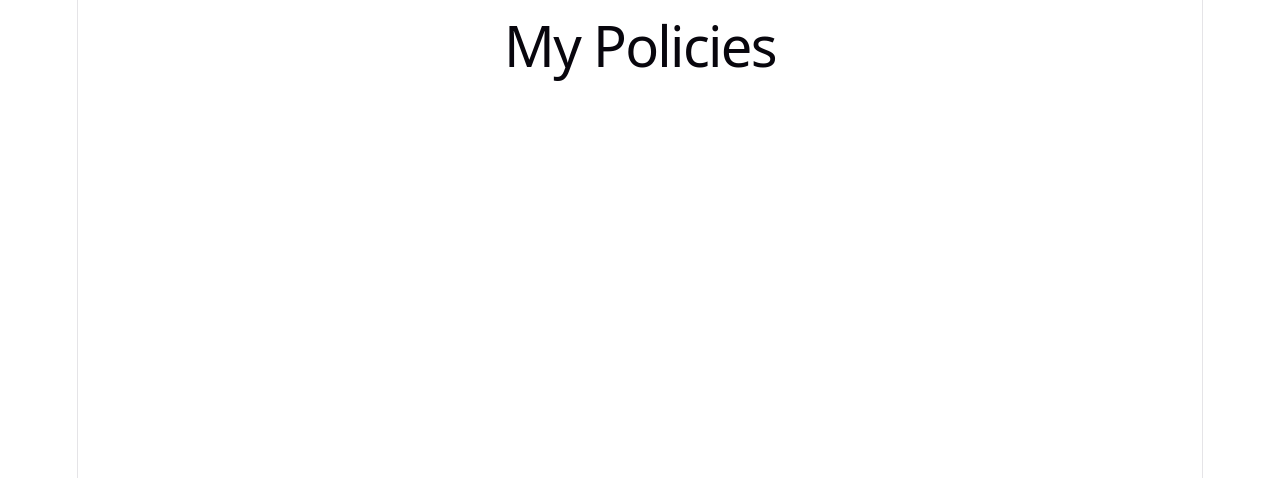
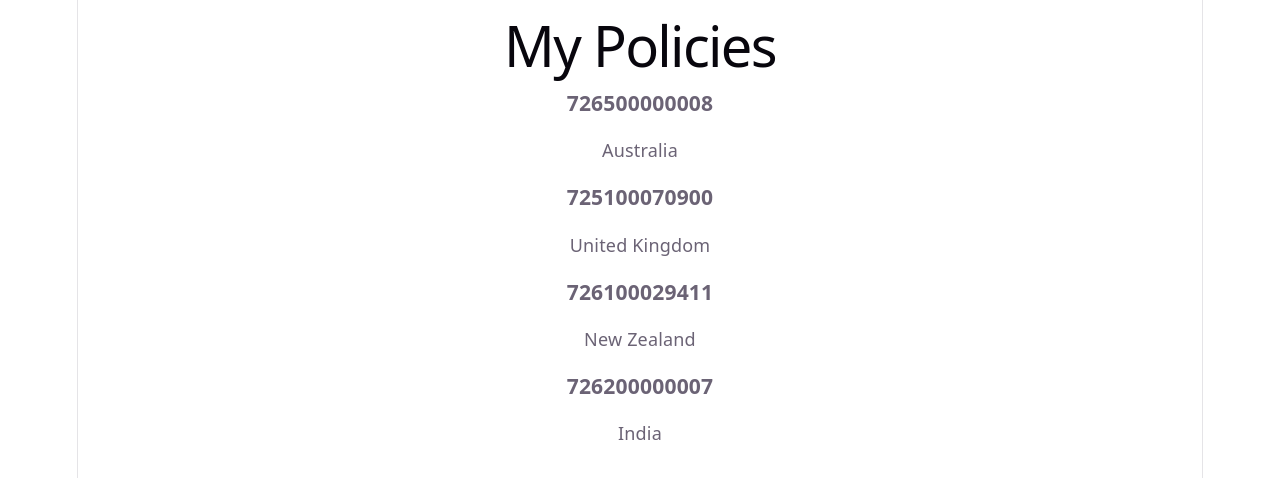
Before and after one commit to nikhilthakurdev/covermore-my-policies, a React (Vite) app: page / in a window 1280 px wide. Shown: the top 478 px of the page. Built offline with nearby package versions, Linux system fonts and the light colour scheme.

Commit message:
feat: implement active policy filtering and sorting

```diff
--- a/src/App.tsx
+++ b/src/App.tsx
@@ -1,7 +1,25 @@
+import policies from "./data/policies.json";
+import type { Policy } from "./types/policy";
+
 function App() {
+  const activePolicies = (policies as Policy[])
+    .filter((policy) => policy.status === "ACTIVE")
+    .sort(
+      (a, b) =>
+        new Date(a.startDate).getTime() -
+        new Date(b.startDate).getTime()
+    );
+
   return (
     <div>
       <h1>My Policies</h1>
+
+      {activePolicies.map((policy) => (
+        <div key={policy.id}>
+          <h3>{policy.policyNumber}</h3>
+          <p>{policy.destination}</p>
+        </div>
+      ))}
     </div>
   );
 }
```
